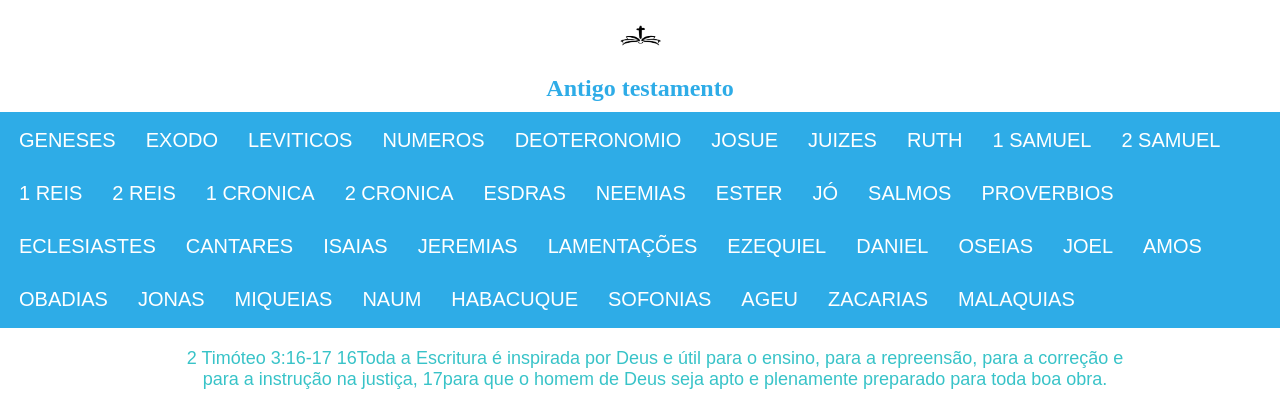
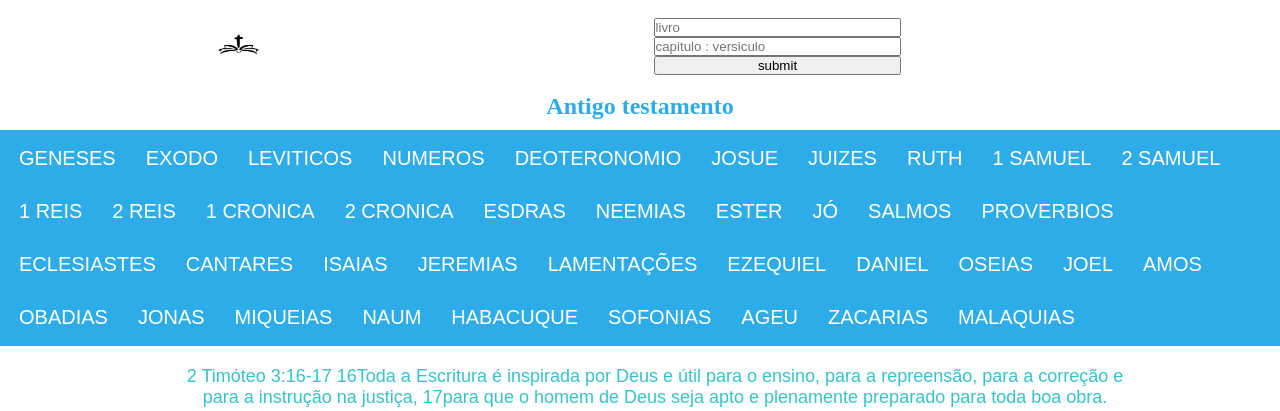
Before and after one commit to williamrx777/Biblia, a Flask app: page / in a window 1280 px wide. Shown: the top 411 px of the page. Run offline with Flask 2, Linux system fonts and the light colour scheme.

Commit message:
adicionou placeholder e os inputs para pesquisa de livro capitulo e versiculo

```diff
--- a/templates/biblia.html
+++ b/templates/biblia.html
@@ -16,7 +16,10 @@
     <div class="container d-flex align-items-center flex-column justify-content-center">
         <div class="row p-3 " >
        <h1 class="h1 p-3">{{vi}}{{vs}}</h1>
-    <p class="h1 p-3">{{ve}}</p>
+            <ol>
+                <p class="h1 p-3">{{ve}}</p>
+            </ol>
+
 </div>
 
      </div>
--- a/templates/index.html
+++ b/templates/index.html
@@ -15,6 +15,12 @@
                 <div id="logo">
                     <img src="/static/biblia.jpg" alt="logo">
                 </div>
+                 <form action="#" method="post">
+                     <input type="text" name="nome" placeholder="livro">
+                     <input type="text" name="capitulo" placeholder="capitulo : versiculo">
+                     <input type="submit" value="submit">
+                 </form>
+
           </div>
          </div>
         </div>
```
